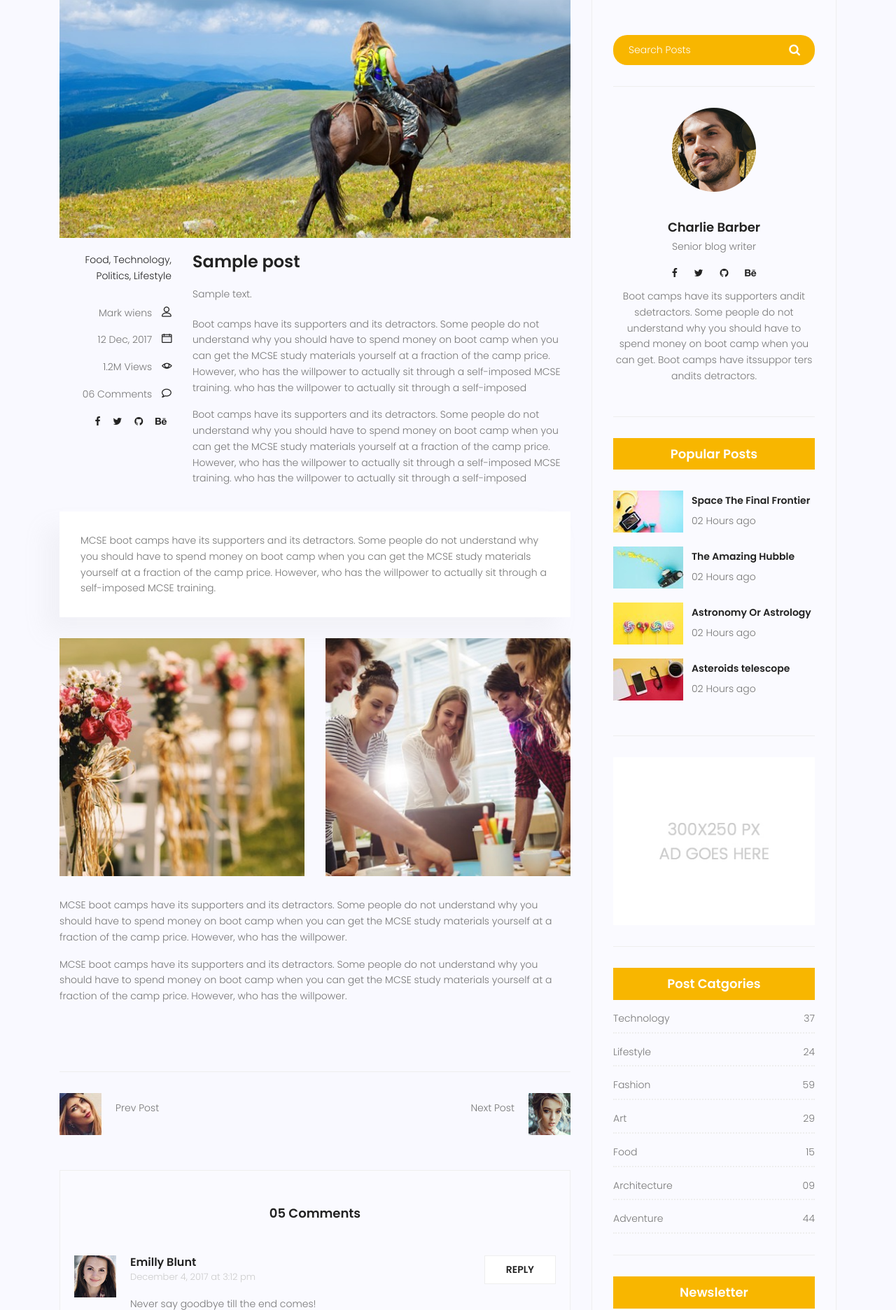
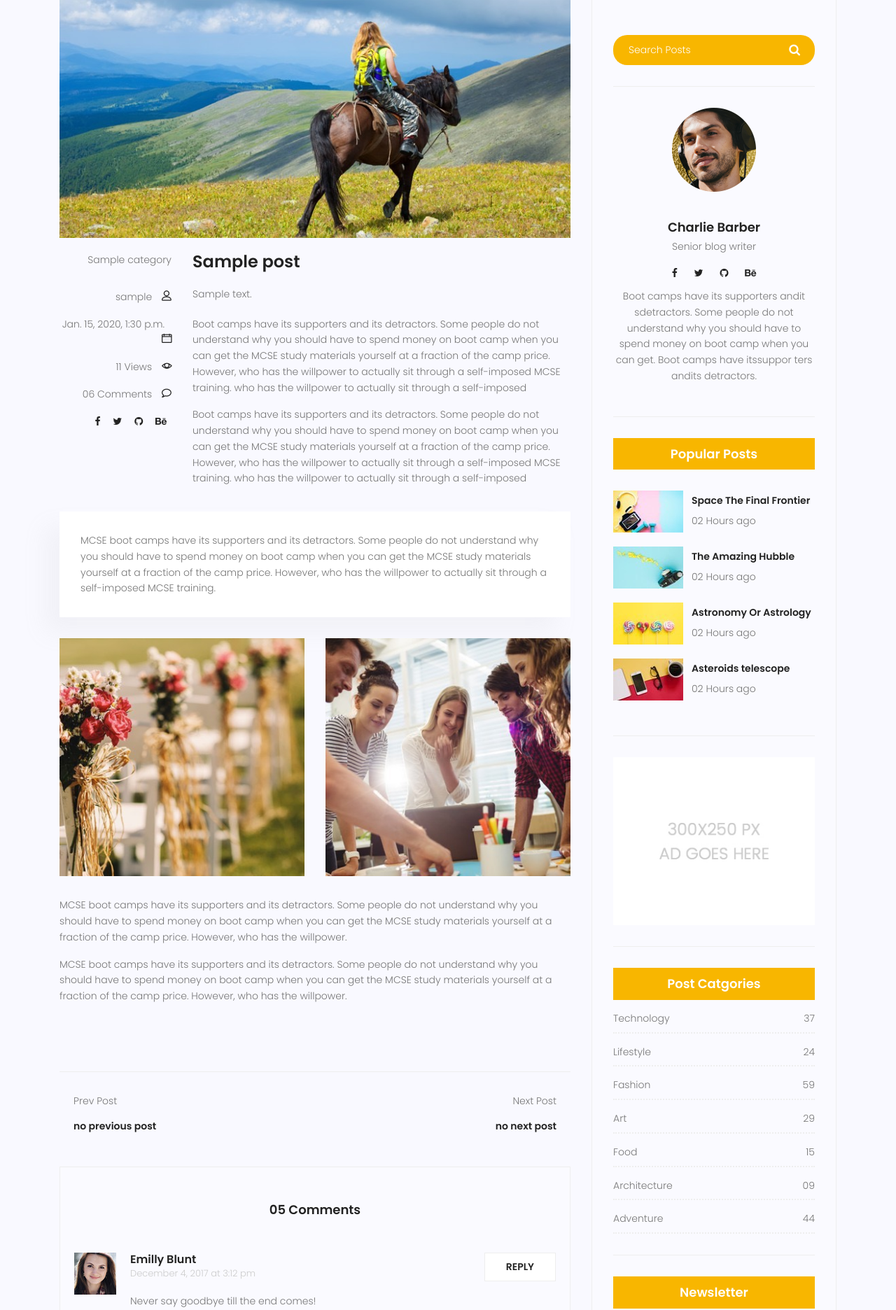
Before and after one commit to sareh6142/maktab-travel, a Django app: page /blog/1/ in a window 1280 px wide. Shown: the part 421-2293 px from the top of the page at 70% size. Run offline with Django 5.2, Linux system fonts and the light colour scheme; tables that the repository leaves empty hold one stand-in row (values such as "Sample post"); some libraries are stand-ins or nearby versions.

Commit message:
tamrin-2-final

```diff
--- a/blog/views.py
+++ b/blog/views.py
@@ -10,12 +10,15 @@
     post = get_object_or_404(Post,id=pk)
     next_post = Post.objects.filter(id__lt=post.id , status= 1).order_by('-id').first()
     prev_post =Post.objects.filter(id__gt=post.id, status = 1).order_by('-id').last()
-
+    lowest_id = Post.objects.first().id
+    highest_id = Post.objects.last().id
     post.counted_views+=1
     post.save()
     context ={'post': post,
                'prev':prev_post,
                'next':next_post,
+               'lowest_id':lowest_id,
+               'highest_id':highest_id,
                }
     return render(request,"blog/blog-single.html",context)
 
--- a/templates/blog/blog-single.html
+++ b/templates/blog/blog-single.html
@@ -31,15 +31,12 @@
 								</div>
 								<div class="col-lg-3  col-md-3 meta-details">
 									<ul class="tags">
-										<li><a href="#">Food,</a></li>
-										<li><a href="#">Technology,</a></li>
-										<li><a href="#">Politics,</a></li>
-										<li><a href="#">Lifestyle</a></li>
+										{{post.category.all|join:','}}
 									</ul>
 									<div class="user-details row">
-										<p class="user-name col-lg-12 col-md-12 col-6"><a href="#">Mark wiens</a> <span class="lnr lnr-user"></span></p>
-										<p class="date col-lg-12 col-md-12 col-6"><a href="#">12 Dec, 2017</a> <span class="lnr lnr-calendar-full"></span></p>
-										<p class="view col-lg-12 col-md-12 col-6"><a href="#">1.2M Views</a> <span class="lnr lnr-eye"></span></p>
+										<p class="user-name col-lg-12 col-md-12 col-6"><a href="#">{{post.author}}</a> <span class="lnr lnr-user"></span></p>
+										<p class="date col-lg-12 col-md-12 col-6"><a href="#">{{post.published_date}}</a> <span class="lnr lnr-calendar-full"></span></p>
+										<p class="view col-lg-12 col-md-12 col-6"><a href="#">{{post.counted_views}} Views</a> <span class="lnr lnr-eye"></span></p>
 										<p class="comments col-lg-12 col-md-12 col-6"><a href="#">06 Comments</a> <span class="lnr lnr-bubble"></span></p>
 										<ul class="social-links col-lg-12 col-md-12 col-6">
 											<li><a href="#"><i class="fa fa-facebook"></i></a></li>
@@ -87,28 +84,40 @@
 								<div class="row">
 									<div class="col-lg-6 col-md-6 col-12 nav-left flex-row d-flex justify-content-start align-items-center">
 										<div class="thumb">
+										{% if post.id != lowest_id %}
 											<a href="#"><img class="img-fluid" src="{% static 'img/blog/prev.jpg' %}" alt=""></a>
+										{% endif %}
 										</div>
 										<div class="arrow">
 											<a href="#"><span class="lnr text-white lnr-arrow-left"></span></a>
 										</div>
 										<div class="detials">
 											<p>Prev Post</p>
-
+										{% if post.id != lowest_id %}
 											<a href="{% url 'blog:single' prev.id %}"><h4>{{prev.title}}</h4></a>
-
+										{% else %}
+										    <h6>no previous post</h6>
+										{% endif %}
 										</div>
 									</div>
 									<div class="col-lg-6 col-md-6 col-12 nav-right flex-row d-flex justify-content-end align-items-center">
 										<div class="detials">
 											<p>Next Post</p>
+										{% if post.id != highest_id %}
 											<a href="{% url 'blog:single' next.id %}"><h4>{{next.title}}</h4></a>
+										{% else %}
+										    <h6>no next post</h6>
+										{% endif %}
+
 										</div>
 										<div class="arrow">
-											<a href="#"><span class="lnr text-white lnr-arrow-right"></span></a>
+											<a ><span class="lnr text-white lnr-arrow-right"></span></a>
 										</div>
 										<div class="thumb">
-											<a href="#"><img class="img-fluid" src="{% static 'img/blog/next.jpg' %}" alt=""></a>
+											{% if post.id != highest_id %}
+											<a href="{% url 'blog:single' next.id %}"><img class="img-fluid" src="{% static 'img/blog/next.jpg' %}" alt=""></a>
+
+										    {% endif %}
 										</div>
 									</div>
 								</div>
```
